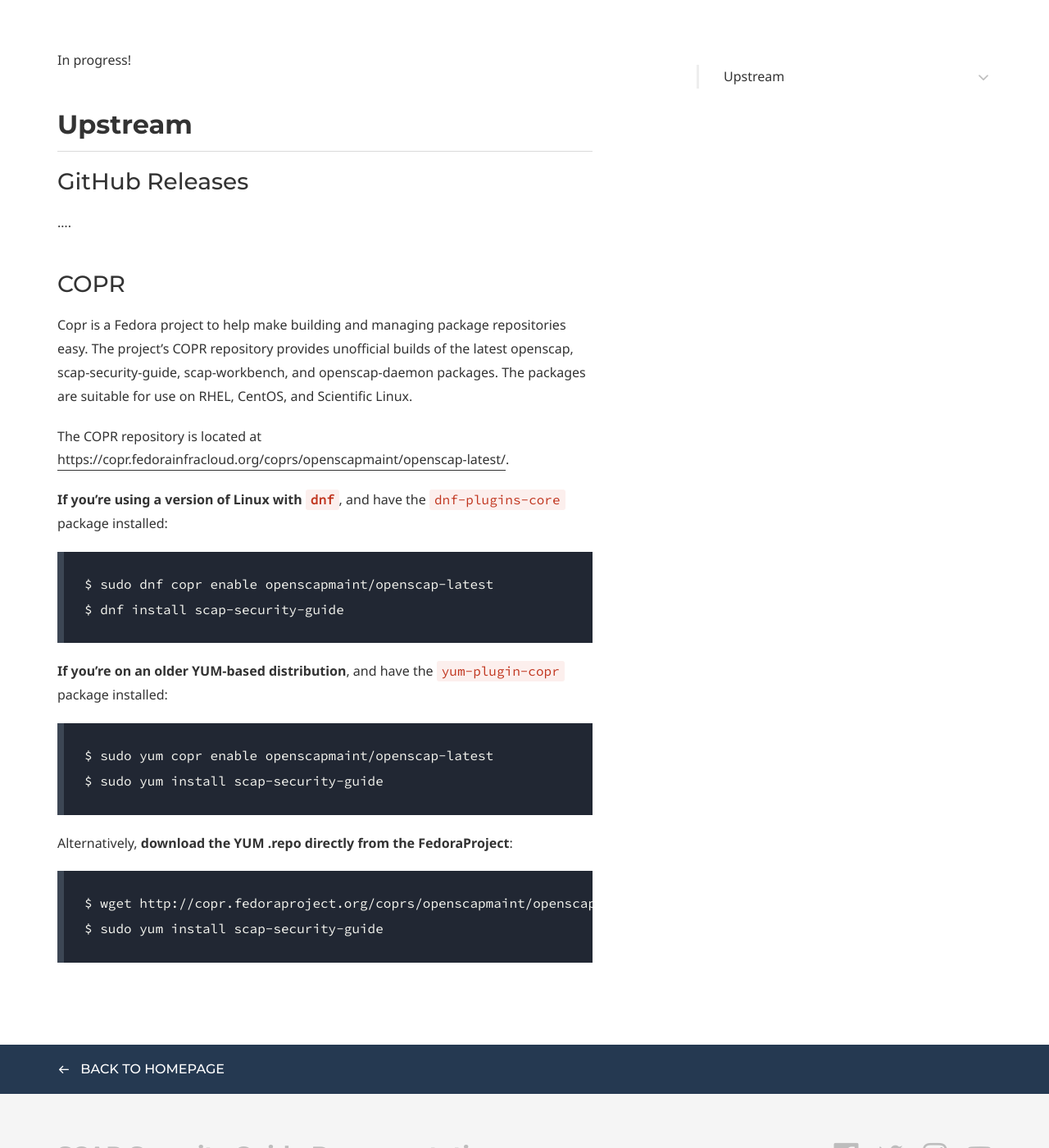
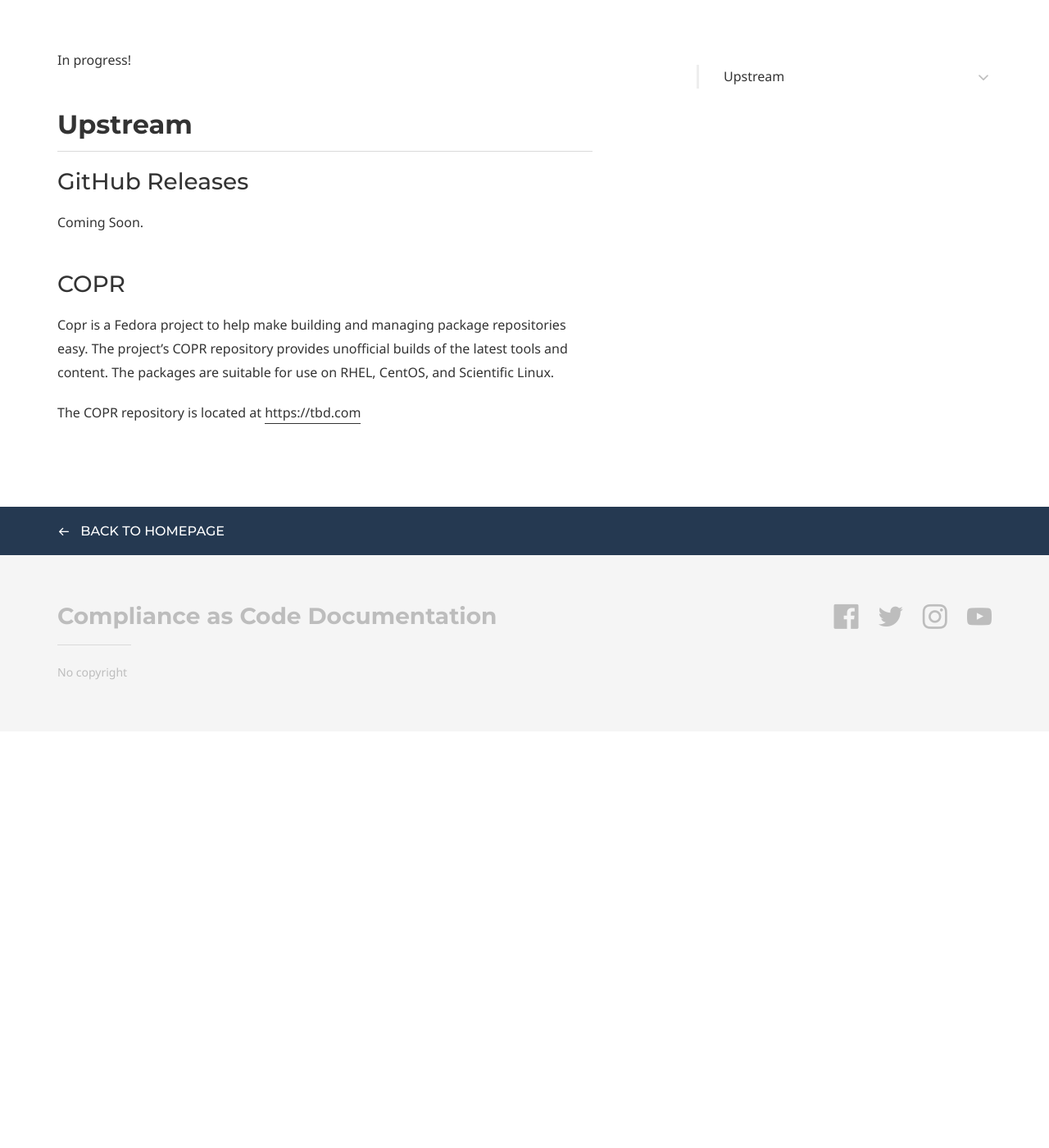
Before and after one commit to ComplianceAsCode/docs, a Jekyll site: the page built from installation.md, in a window 1280 px wide and 1400 px high, scrolled down 560 px. Shown: the whole window at 82% size. Built offline with Jekyll 4.4.1, drawn with Linux system fonts in a browser that asks for light colours; some web fonts are replaced; after the commit the page ends 1452 px from its top, so only the background shows below that; some of the changed text lies outside the part shown.

Commit message:
updating to ComplianceAsCode templates

````diff
--- a/_config.yml
+++ b/_config.yml
@@ -4,7 +4,7 @@
     color_theme: # Available themes: blue (default), green, purple, red and yellow
     header:
         logo:
-            text: SCAP Security Guide Documentation
+            text: Compliance as Code Documentation
             image:
         nav:
             - item_name: Item 1
@@ -16,7 +16,7 @@
     footer:
         content:
             logo:
-                text: SCAP Security Guide Documentation
+                text: Compliance as Code Documentation
                 image:
             copyright:  No copyright
         social_list:
--- a/installation.md
+++ b/installation.md
@@ -32,28 +32,10 @@
 ## Upstream
 
 ### GitHub Releases
-....
+Coming Soon.
 
 
 ### COPR
-Copr is a Fedora project to help make building and managing package repositories easy. The project's COPR repository provides unofficial builds of the latest openscap, scap-security-guide, scap-workbench, and openscap-daemon packages. The packages are suitable for use on RHEL, CentOS, and Scientific Linux.
+Copr is a Fedora project to help make building and managing package repositories easy. The project's COPR repository provides unofficial builds of the latest tools and content. The packages are suitable for use on RHEL, CentOS, and Scientific Linux.
 
-The COPR repository is located at [https://copr.fedorainfracloud.org/coprs/openscapmaint/openscap-latest/](https://copr.fedorainfracloud.org/coprs/openscapmaint/openscap-latest/).
-
-**If you're using a version of Linux with ``dnf``**, and have the ``dnf-plugins-core`` package installed:
-```
-$ sudo dnf copr enable openscapmaint/openscap-latest
-$ dnf install scap-security-guide
-```
-
-**If you're on an older YUM-based distribution**, and have the ``yum-plugin-copr`` package installed:
-```
-$ sudo yum copr enable openscapmaint/openscap-latest
-$ sudo yum install scap-security-guide
-```
-
-Alternatively, **download the YUM .repo directly from the FedoraProject**:
-```
-$ wget http://copr.fedoraproject.org/coprs/openscapmaint/openscap-latest/repo/epel-7/openscapmaint-openscap-latest-epel-7.repo -O /etc/yum.repos.d/openscapmaint-openscap-latest-epel-7.repo
-$ sudo yum install scap-security-guide
-```
+The COPR repository is located at [https://tbd.com](https://tbd.com)
````
Also changed, not shown: other parts of installation.md (+1 -1 lines), contributor.md (+1 -3 lines), index.md (+4 -9 lines).
